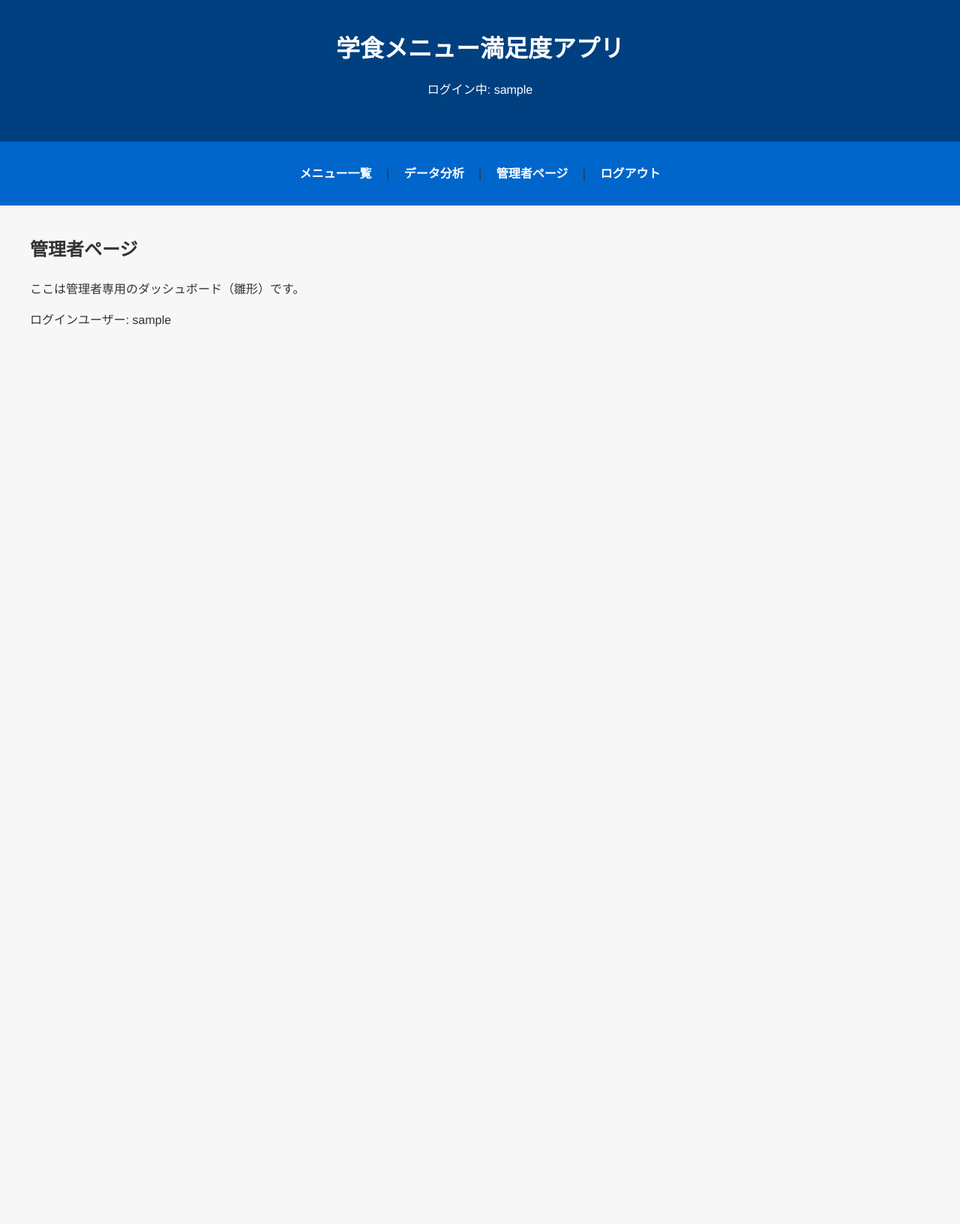
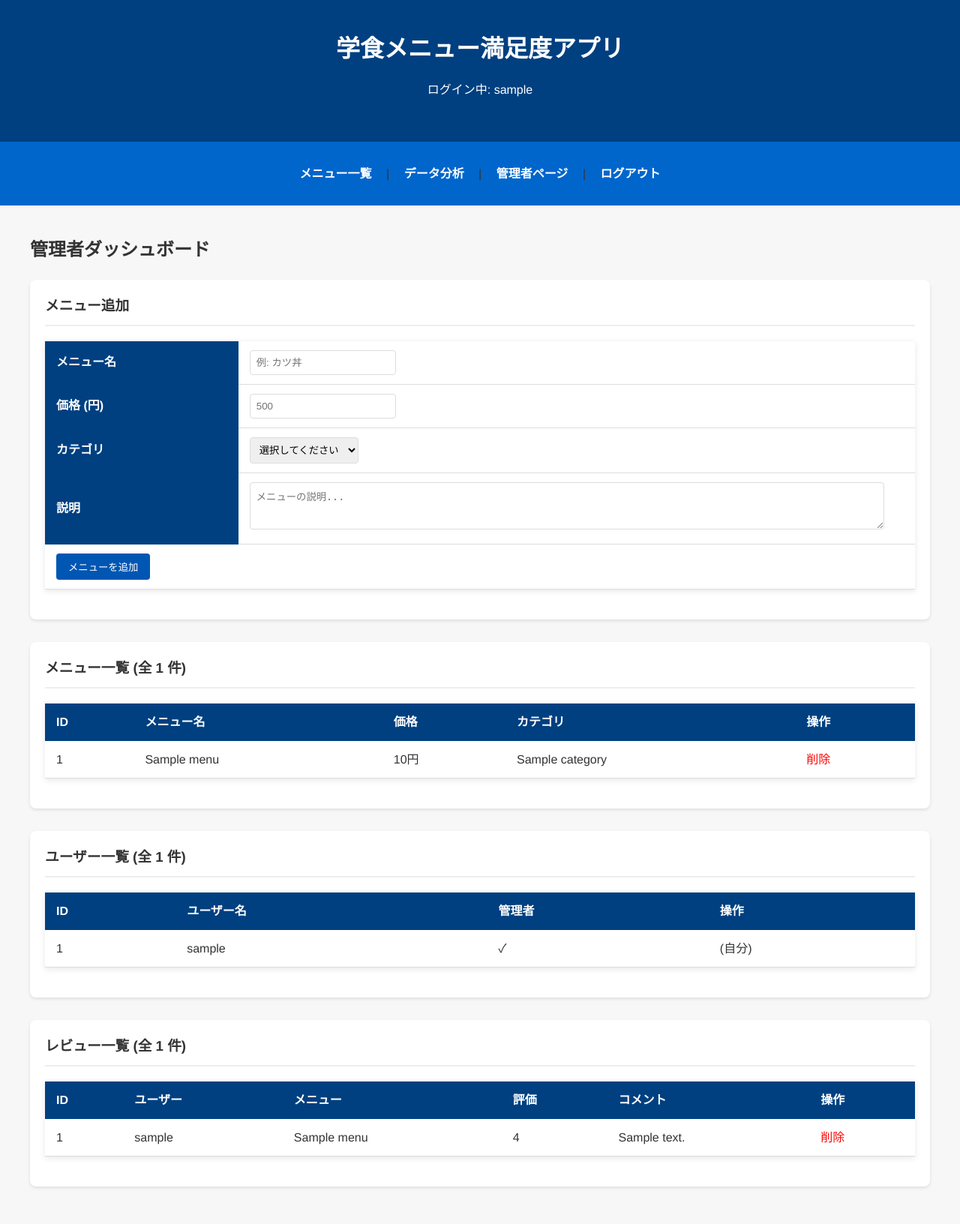
Before and after one commit to ta-77/system-development-management, a Flask app: page /admin/ in a window 1280 px wide. Shown: the whole page at 75% size. Before the commit the page ends 436 px from the top, so only its background shows below. Run offline with Flask 3, Linux system fonts and the light colour scheme; the visitor is signed in with stand-in values (Sample User, id 1); tables that the repository leaves empty hold one stand-in row (values such as "Sample post").

Commit message:
管理者画面の修正

```diff
--- a/templates/admin.html
+++ b/templates/admin.html
@@ -1,11 +1,170 @@
-{% extends 'base.html' %}
+{% extends "base.html" %}
 
 {% block title %}管理者ページ - 学食メニュー満足度アプリ{% endblock %}
 
 {% block content %}
-  <h2>管理者ページ</h2>
-  <p>ここは管理者専用のダッシュボード（雛形）です。</p>
-  {% if user %}
-    <p>ログインユーザー: {{ user.username }}</p>
-  {% endif %}
+<div class="page-header">
+    <h2>管理者ダッシュボード</h2>
+</div>
+
+<div class="admin-section">
+    <h3>メニュー追加</h3>
+    <form action="{{ url_for('admin.add_menu') }}" method="POST">
+        <table class="menu-table">
+            <tr>
+                <th>メニュー名</th>
+                <td><input type="text" name="name" required placeholder="例: カツ丼"></td>
+            </tr>
+            <tr>
+                <th>価格 (円)</th>
+                <td><input type="number" name="price" required placeholder="500"></td>
+            </tr>
+            <tr>
+                <th>カテゴリ</th>
+                <td>
+                    <select name="category_id" required>
+                        <option value="">選択してください</option>
+                        {% for category in categories %}
+                        <option value="{{ category.id }}">{{ category.name }}</option>
+                        {% endfor %}
+                    </select>
+                </td>
+            </tr>
+            <tr>
+                <th>説明</th>
+                <td><textarea name="description" rows="3" cols="40" placeholder="メニューの説明..."></textarea></td>
+            </tr>
+            <tr>
+                <td colspan="2"><button type="submit" class="btn-primary">メニューを追加</button></td>
+            </tr>
+        </table>
+    </form>
+</div>
+
+<div class="admin-section">
+    <h3>メニュー一覧 (全 {{ menus|length }} 件)</h3>
+    <table class="menu-table">
+        <thead>
+            <tr>
+                <th>ID</th>
+                <th>メニュー名</th>
+                <th>価格</th>
+                <th>カテゴリ</th>
+                <th>操作</th>
+            </tr>
+        </thead>
+        <tbody>
+            {% for menu in menus %}
+            <tr>
+                <td>{{ menu.id }}</td>
+                <td>{{ menu.name }}</td>
+                <td>{{ menu.price }}円</td>
+                <td>{{ menu.category.name }}</td>
+                <td>
+                    <a href="{{ url_for('admin.delete_menu', id=menu.id) }}" onclick="return confirm('本当に「{{ menu.name }}」を削除しますか？');" style="color: red;">削除</a>
+                </td>
+            </tr>
+            {% endfor %}
+        </tbody>
+    </table>
+</div>
+
+<div class="admin-section">
+    <h3>ユーザー一覧 (全 {{ users|length }} 件)</h3>
+    <table class="menu-table">
+        <thead>
+            <tr>
+                <th>ID</th>
+                <th>ユーザー名</th>
+                <th>管理者</th>
+                <th>操作</th>
+            </tr>
+        </thead>
+        <tbody>
+            {% for u in users %}
+            <tr>
+                <td>{{ u.id }}</td>
+                <td>{{ u.username }}</td>
+                <td>{% if u.is_admin %}✓{% else %}-{% endif %}</td>
+                <td>
+                    {% if u.id == user.id %}
+                    (自分)
+                    {% else %}
+                    <a href="{{ url_for('admin.delete_user', id=u.id) }}" onclick="return confirm('本当に「{{ u.username }}」を削除しますか？');" style="color: red;">削除</a>
+                    {% endif %}
+                </td>
+            </tr>
+            {% endfor %}
+        </tbody>
+    </table>
+</div>
+
+<div class="admin-section">
+    <h3>レビュー一覧 (全 {{ reviews|length }} 件)</h3>
+    <table class="reviews-table">
+        <thead>
+            <tr>
+                <th>ID</th>
+                <th>ユーザー</th>
+                <th>メニュー</th>
+                <th>評価</th>
+                <th>コメント</th>
+                <th>操作</th>
+            </tr>
+        </thead>
+        <tbody>
+            {% for review in reviews %}
+            <tr>
+                <td>{{ review.id }}</td>
+                <td>{{ review.user.username }}</td>
+                <td>{{ review.menu.name }}</td>
+                <td>{{ review.rating }}</td>
+                <td>{{ review.comment|default('-', true)|truncate(20) }}</td>
+                <td>
+                    <a href="{{ url_for('admin.delete_review', id=review.id) }}" onclick="return confirm('本当にID:{{ review.id }} のレビューを削除しますか？');" style="color: red;">削除</a>
+                </td>
+            </tr>
+            {% endfor %}
+        </tbody>
+    </table>
+</div>
+
+<style>
+    /* 管理者ページ専用の簡易スタイル */
+    .admin-section {
+        background-color: #fff;
+        padding: 20px;
+        margin-bottom: 30px;
+        border-radius: 8px;
+        box-shadow: 0 2px 4px rgba(0,0,0,0.1);
+    }
+    .admin-section h3 {
+        margin-top: 0;
+        border-bottom: 2px solid #eee;
+        padding-bottom: 10px;
+        color: #333;
+    }
+    .btn-primary {
+        background-color: #0056b3;
+        color: white;
+        border: none;
+        padding: 8px 16px;
+        border-radius: 4px;
+        cursor: pointer;
+    }
+    .btn-primary:hover {
+        background-color: #004494;
+    }
+    textarea {
+        width: 95%;
+        padding: 8px;
+        border: 1px solid #ddd;
+        border-radius: 4px;
+    }
+    select, input {
+        padding: 8px;
+        border: 1px solid #ddd;
+        border-radius: 4px;
+    }
+</style>
 {% endblock %}
```
